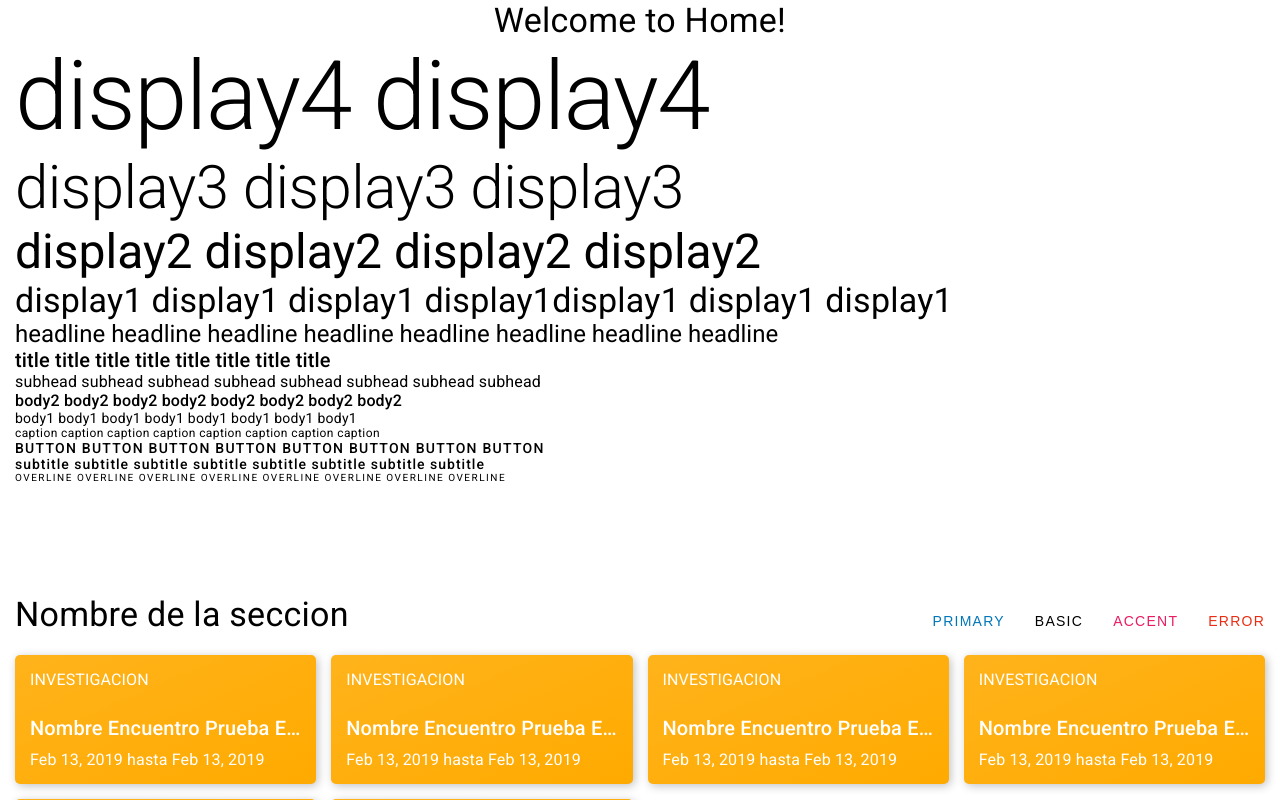
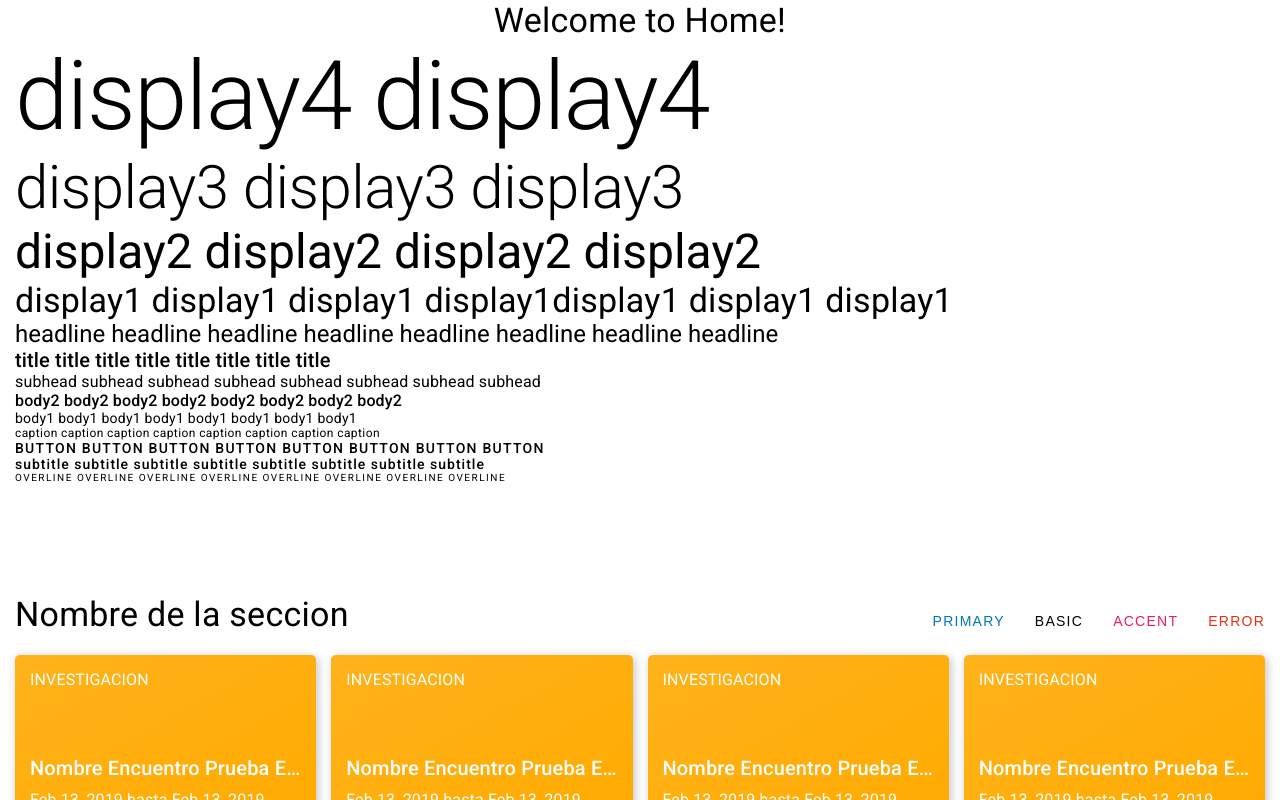
Before and after one commit to jggomez8/Ascendere-WebApp, an Angular app: page / in a window 1280 px wide. Shown: the top 800 px of the page. Built offline with nearby package versions, Linux system fonts and the light colour scheme.

Commit message:
fix: aspect ratio

```diff
--- a/src/app/shared/components/cards/curso-card/curso-card.component.html
+++ b/src/app/shared/components/cards/curso-card/curso-card.component.html
@@ -1,5 +1,5 @@
 <!-- Curso Card has  3 elements: Type of Course, Name of curse, and start Date with and end Date  -->
-<div class="aspect-ratio" style="--aspect-ratio: 21/9">
+<div class="aspect-ratio">
   <div class="card" [ngStyle]="background">
     <span class="TextTheme--subhead">{{ type | uppercase }}</span>
     <div class="expanded"></div>
```
